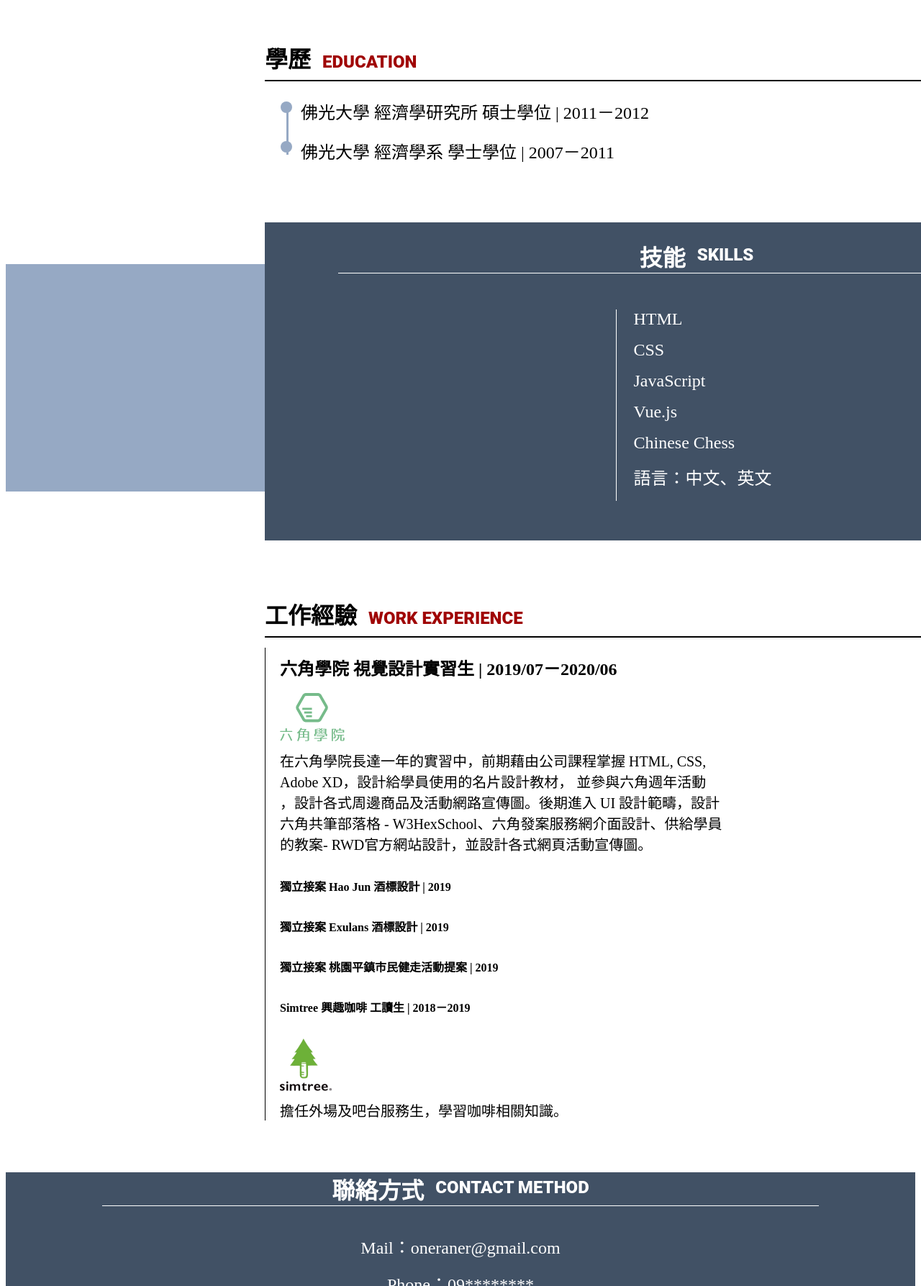
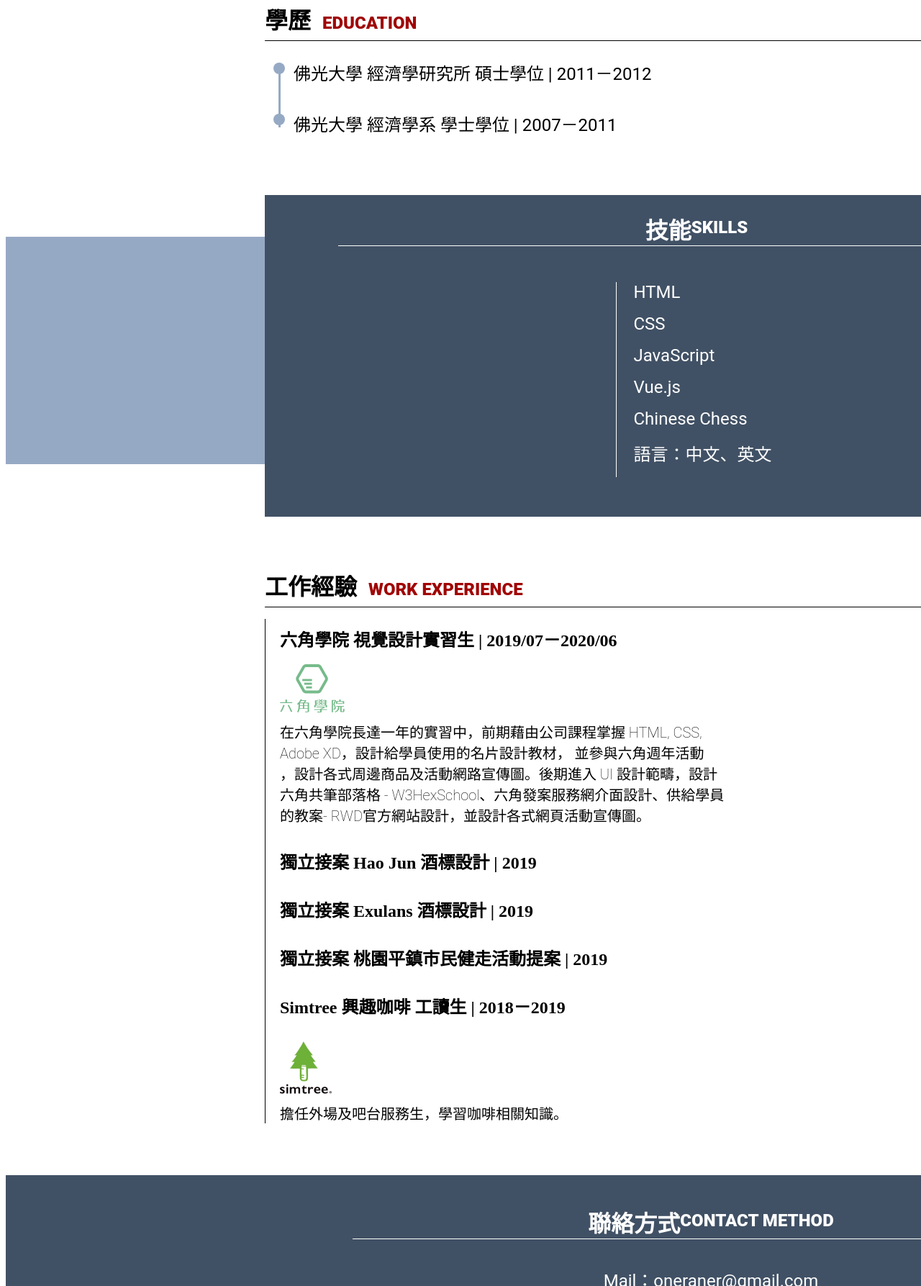
Before and after one commit to oneraner/hexs2020-1, a plain HTML site: page index.html in a window 1280 px wide. Shown: the part 1013-2800 px from the top of the page at 72% size. Drawn offline with Linux system fonts and the light colour scheme.

Commit message:
Add files via upload

```diff
--- a/index.html
+++ b/index.html
@@ -7,34 +7,31 @@
     <link rel="stylesheet" href="all.css">
 </head>
 <body>
-    <div class="name">ChihYuan<br>Chao</div>
-    <div class="border ml-all"></div>
-    <div class="photo ml-all">
-        <img src="dog.jpg" alt="">
+<div class="wrap">
+<div class="container">
+    <h1 class="name borderbottom">ChihYuan<br>Chao</h1>
+    <div class="photo">
+        <img src="dog.jpg" alt="照片無法讀取">
     </div>
-    <div class="profile ml-all">
-        <div class="pro-mb"><span class="title1">個人資料</span><span class="title2">PROFILE</span></div>
-        <div class="proborder"></div>
-        <div class="container"><div class="content maincontent">趙知遠 ChihYuan Chao</div></div>
+    <div class="profile blockmb">
+        <h2 class="pro-mb title1 borderbottom">個人資料<span class="title2">PROFILE</span></h2>
+        <div class="educontainer left"><div class="content maincontent">趙知遠 ChihYuan Chao</div></div>
         <p class="maincontent pro-mb1">1989-<br>保險業務/象棋老師/前端工程師</p>
-        <p class="maincontent pro-mb2">前端工程修行中/努力賺錢<br>獨立接案，內容涵蓋：<br>
+        <p class="maincontent">前端工程修行中/努力賺錢<br>獨立接案，內容涵蓋：<br>
            網站規劃、前端技術諮詢、關鍵字搜尋、網站設計及電商製作等。
         </p>
     </div>
 
-    <div class="education ml-all">
-        <div class="pro-mb"><span class="title1">學歷</span><span class="title2">EDUCATION</span></div>
-        <div class="proborder"></div>
-        <div class="timeline">
-        <div class="container">
-        <div class="content">佛光大學 經濟學研究所 碩士學位 | 2011－2012
-        </div></div>
-        <div class="container">
-        <div class="content edu-mb">佛光大學 經濟學系 學士學位 | 2007－2011
-        </div></div></div>
+    <div class="education blockmb">
+        <h2 class="pro-mb borderbottom title1">學歷<span class="title2">EDUCATION</span></h2>
+        <ul class="timeline">
+        <li class="content educontainer">佛光大學 經濟學研究所 碩士學位 | 2011－2012
+        </li>
+        <li class="content educontainer">佛光大學 經濟學系 學士學位 | 2007－2011
+        </li></ul>
     </div>
-    <div class="skill ml-all">
-        <div class="skill-pt skill1"><span class="title1 font-white">技能</span><span class="skilltitle2 font-white center">SKILLS</span></div>
+    <div class="skill blockmb">
+        <h2 class="skill-pt skill1 title1 font-white">技能<span class="skilltitle2 font-white center">SKILLS</span></h2>
         <ul class="skill-item font-white">
             <li>HTML</li>
             <li>CSS</li>
@@ -44,35 +41,39 @@
             <li>語言：中文、英文</li>
         </ul>
     </div>
-    <div class="exp ml-all">
-        <div class="pro-mb"><span class="title1">工作經驗</span><span class="title2">WORK EXPERIENCE</span></div>
-        <div class="proborder"></div>
-        <div class="expborder exppad">
-        <div class="content expcontent">六角學院 視覺設計實習生 | 2019/07－2020/06</div>
+    <div class="exp blockmb">
+        <h2 class="pro-mb borderbottom title1">工作經驗<span class="title2">WORK EXPERIENCE</span></h2>
+        <ul class="expborder exppad">
+        <li class="content expcontent">六角學院 視覺設計實習生 | 2019/07－2020/06</li>
         <img class="expimg1" src="image/Group 1.svg" alt="讀取失敗">
         <p class="expp expmb">在六角學院長達一年的實習中，前期藉由公司課程掌握 HTML, CSS, Adobe XD，設計給學員使用的名片設計教材，
             並參與六角週年活動<br>，設計各式周邊商品及活動網路宣傳圖。後期進入 UI 設計範疇，設計<br>六角共筆部落格 -
             W3HexSchool、六角發案服務網介面設計、供給學員<br>的教案- RWD官方網站設計，並設計各式網頁活動宣傳圖。</p>
-        <div class="expcontent expmb">獨立接案 Hao Jun 酒標設計 | 2019</div>
-        <div class="expcontent expmb">獨立接案 Exulans 酒標設計 | 2019</div>
-        <div class="expcontent expmb">獨立接案 桃園平鎮市民健走活動提案 | 2019</div>
-        <div class="expcontent expmb">Simtree 興趣咖啡 工讀生 | 2018－2019</div>
+        <li class="expcontent expmb">獨立接案 Hao Jun 酒標設計 | 2019</li>
+        <li class="expcontent expmb">獨立接案 Exulans 酒標設計 | 2019</li>
+        <li class="expcontent expmb">獨立接案 桃園平鎮市民健走活動提案 | 2019</li>
+        <li class="expcontent expmb">Simtree 興趣咖啡 工讀生 | 2018－2019</li>
         <img class="expimg2" src="image/0m019bad127251c64d056cbf4e45b76049a054a7ecd124@2x.png" alt="無法讀取">
-        <p class="expp expbotset">擔任外場及吧台服務生，學習咖啡相關知識。</p>
+        <p class="expp">擔任外場及吧台服務生，學習咖啡相關知識。</p>
+        </ul>
     </div>
-       </div>
+</div>
     <div class="contact font-white">
-        <div>
-            <div class="skill1 contacttitlemb"><span class="title1">聯絡方式</span><span class="skilltitle2">CONTACT METHOD</span></div>
-            <p>Mail：oneraner@gmail.com</p>
-            <p>Phone：09********</p>
-            <p>Taipei, Taiwan</p>
-            <p>作品連結：https://www.behance.net/xxxdddddd</p>
+        <ul>
+            <h2 class="skill1 contacttitlemb title1">聯絡方式<span class="skilltitle2">CONTACT METHOD</span></h2>
+            <li>Mail：oneraner@gmail.com</li>
+            <li>Phone：09********</li>
+            <li>Taipei, Taiwan</li>
+            <li>作品連結：<a href="#">https://www.behance.net/xxxdddddd</a></li>
+            <li>
             <a href="#"><img src="image/facebook.svg" alt="facebook"></a>
             <a href="#"><img src="image/instagram-alt.svg" alt="ig"></a>
             <a href="#"><img src="image/line.svg" alt="line"></a>
-        </div>
+            </li>
+        </dul>
     </div>
+
+</div>
 
 
 </body>
```
Also changed, not shown: all.css.
